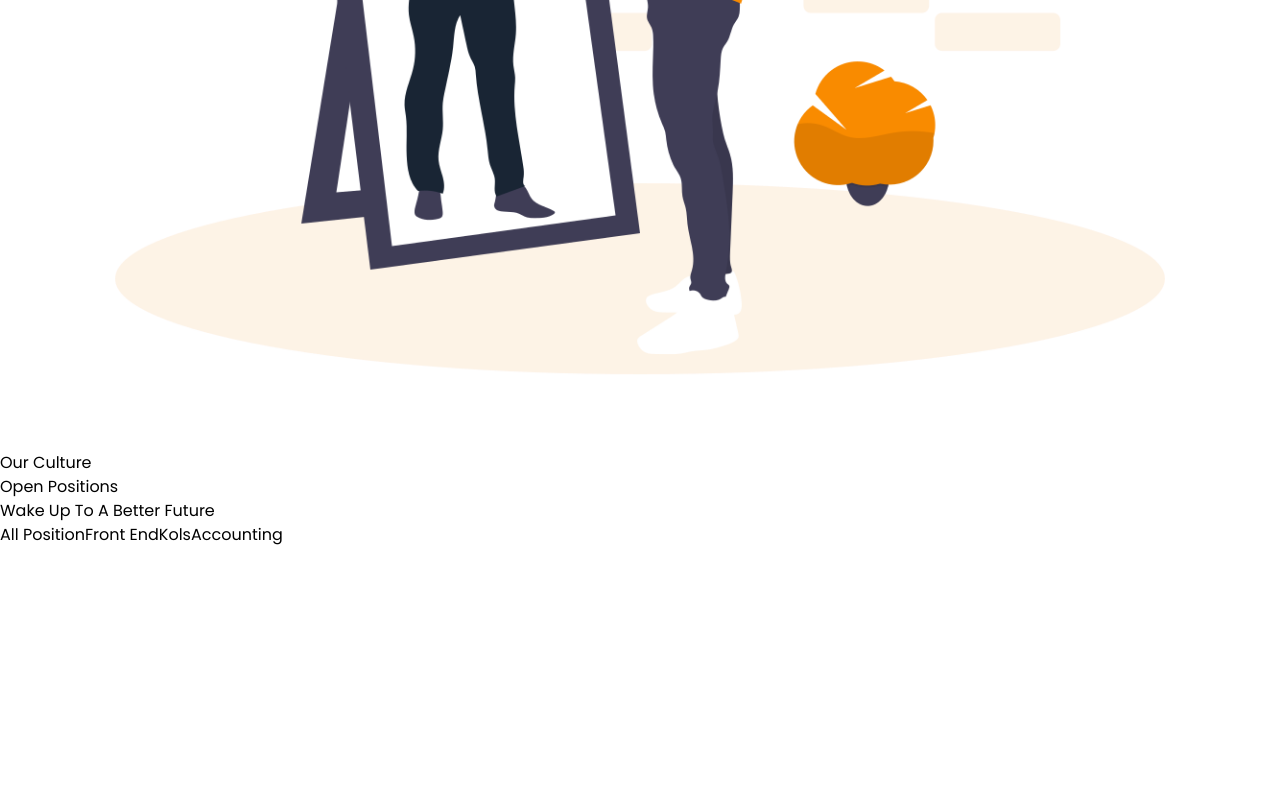
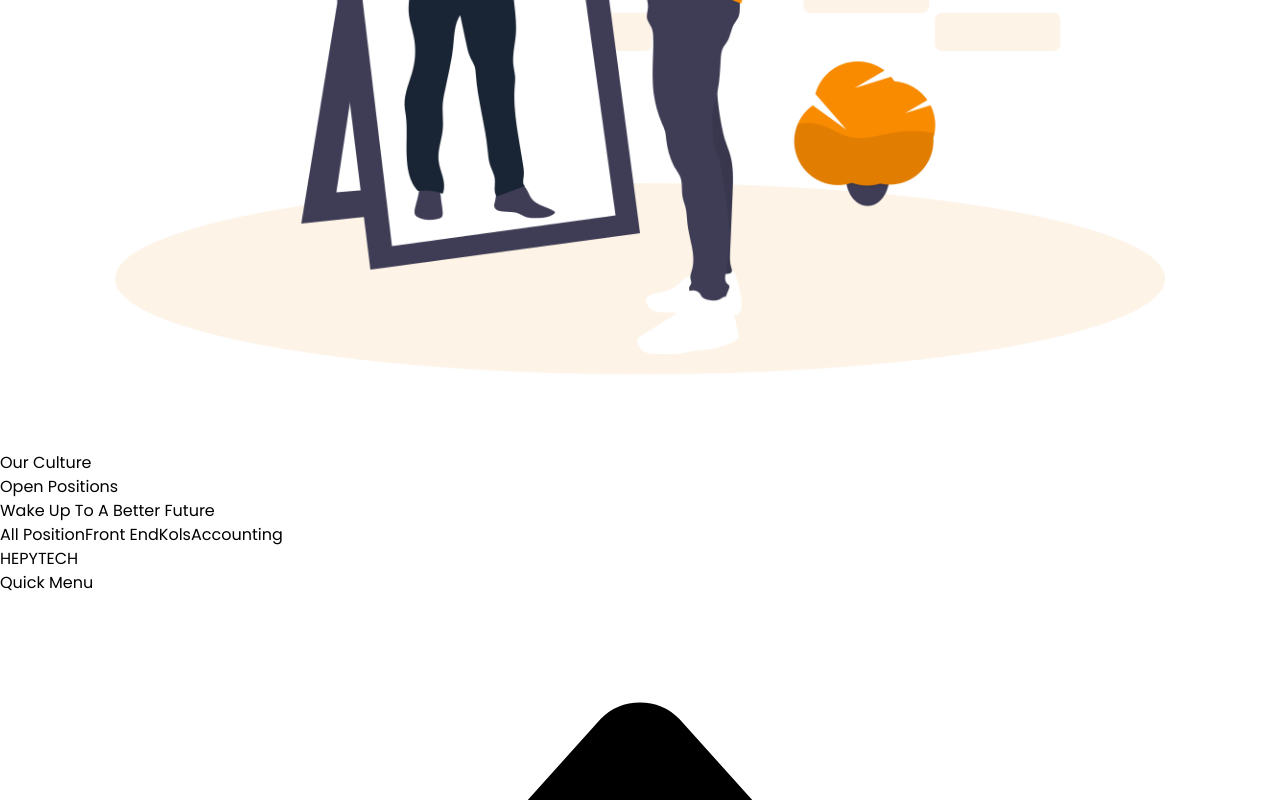
Before and after one commit to mugni1/hepytech-vue, a Vue app: page /career in a window 1280 px wide. Shown: the part 2000-2800 px from the top of the page. Before the commit the page ends 2547 px from the top, so only its background shows below. Built offline with nearby package versions, Linux system fonts and the light colour scheme.

Commit message:
add footer to career and hepynews

```diff
--- a/src/views/CareerView.vue
+++ b/src/views/CareerView.vue
@@ -213,5 +213,19 @@
         </button>
       </div>
     </section>
+
+    <!-- Navbar  -->
+    <Footer />
+    <!-- end Navbar  -->
   </main>
 </template>
+
+<script>
+import Footer from "@/components/Footer.vue";
+
+export default {
+  components: {
+    Footer,
+  },
+};
+</script>
--- a/src/views/HepyNewsView.vue
+++ b/src/views/HepyNewsView.vue
@@ -126,13 +126,21 @@
       <!-- box card -->
     </section>
     <!-- list news  -->
+
+    <!-- Navbar  -->
+    <Footer />
+    <!-- end Navbar  -->
   </main>
 </template>
 
 <script>
+import Footer from "@/components/Footer.vue";
 import { useNews } from "@/stores/news";
 
 export default {
+  components: {
+    Footer,
+  },
   setup() {
     return {
       useNews,
```
